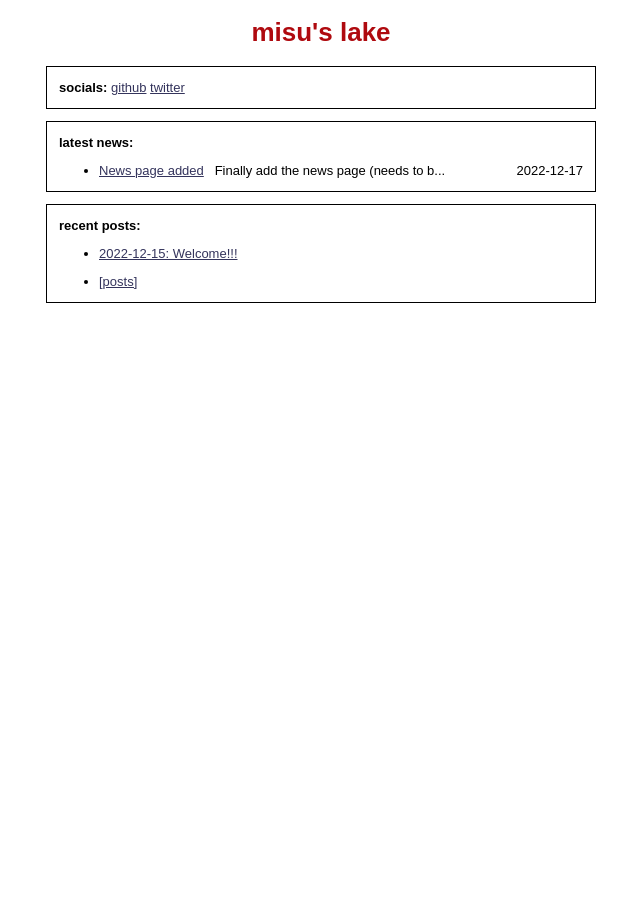
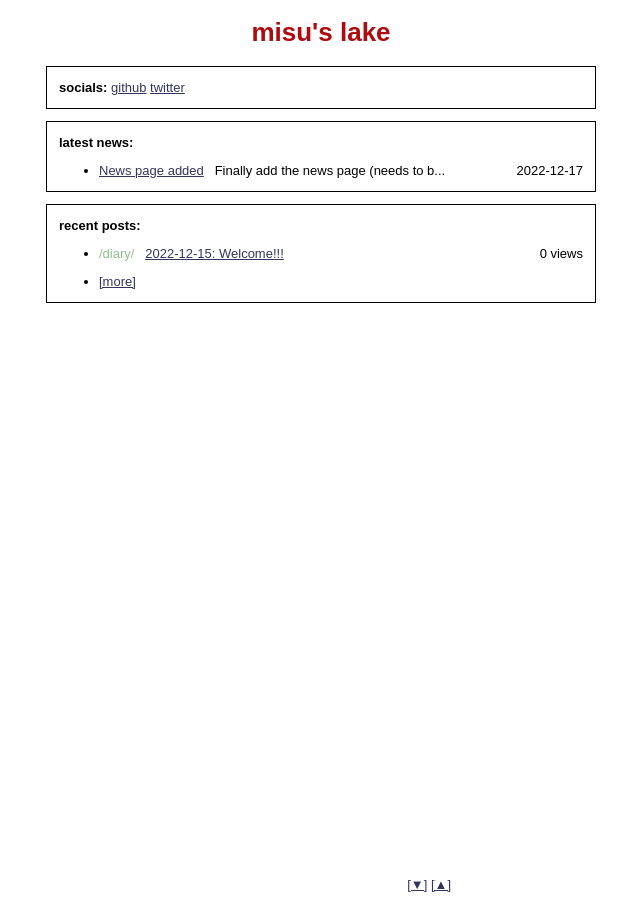
Before and after one commit to lazymisu/lazymisu-blog, a Jekyll site: the page built from index.markdown, in a window 1280 px wide. Shown: the whole page, without its empty margins (319-959 px from the left). Built offline with Jekyll 4.4.1, drawn with Linux system fonts in a browser that asks for light colours.

Commit message:
Improve site!!!

```diff
--- a/_layouts/default.html
+++ b/_layouts/default.html
@@ -8,8 +8,16 @@
     <link rel="stylesheet" href="/assets/css/style.css">
 </head>
 <body>
+    <!-- content -->
     <div class="wrap">
+        <div id="top"></div>
         {{ content }}
+        <div id="bottom"></div>
+    </div>
+    <!-- utils -->
+    <div class="ui">
+        <a href="#bottom">[▼]</a>
+        <a href="#top">[▲]</a>
     </div>
 </body>
 </html>
--- a/_layouts/home.html
+++ b/_layouts/home.html
@@ -27,13 +27,7 @@ layout: default
     <ul>
         {% for new in site.categories['news'] limit:1 %}
             <li>
-                <div style="display: flex;
-                flex-direction: row;
-                flex-wrap: nowrap;
-                align-content: center;
-                justify-content: space-between;
-                align-items: center;
-                margin: 13px 0px;">
+                <div class="trow">
                     <div>
                         <a href="/news/">{{ new.title }}</a>
                         &nbsp;
@@ -53,13 +47,19 @@ layout: default
     <ul>
         {% for post in site.categories['posts'] limit:14 %}
             <li>
-                <p>
-                    <a href="{{ post.url }}">{{ post.date | date: "%Y-%m-%d" }}: {{ post.title }}</a>
-                </p>
+                <div class="trow">
+                    <div>
+                        <span class="tag">/{{ post.tags | join: "/" }}/</span>
+                        &nbsp;
+                        <a href="{{ post.url }}">{{ post.date | date: "%Y-%m-%d" }}: {{ post.title }}</a>
+                        &nbsp;
+                    </div>
+                    <div>0 views</div>
+                </div>
             </li>
         {% endfor %}
         <li>
-            <p><a href="/posts/">[posts]</a></p>
+            <p><a href="/posts/">[more]</a></p>
         </li>
     </ul>
 </div>
--- a/_sass/main.scss
+++ b/_sass/main.scss
@@ -27,3 +27,24 @@ a, a:visited {
         color: red;
     }
 }
+
+.ui {
+    position: fixed;
+    bottom: 8px;
+    right: 510px;
+}
+
+.trow {
+    display: flex;
+    flex-direction: row;
+    flex-wrap: nowrap;
+    align-content: center;
+    justify-content: space-between;
+    align-items: center;
+    margin: 13px 0px;
+}
+
+.tag {
+    // color: darkorange;
+    color: darkseagreen;
+}
```
Also changed, not shown: news/_posts/2022-12-15-work-in-progress.markdown (+6 -3 lines).
